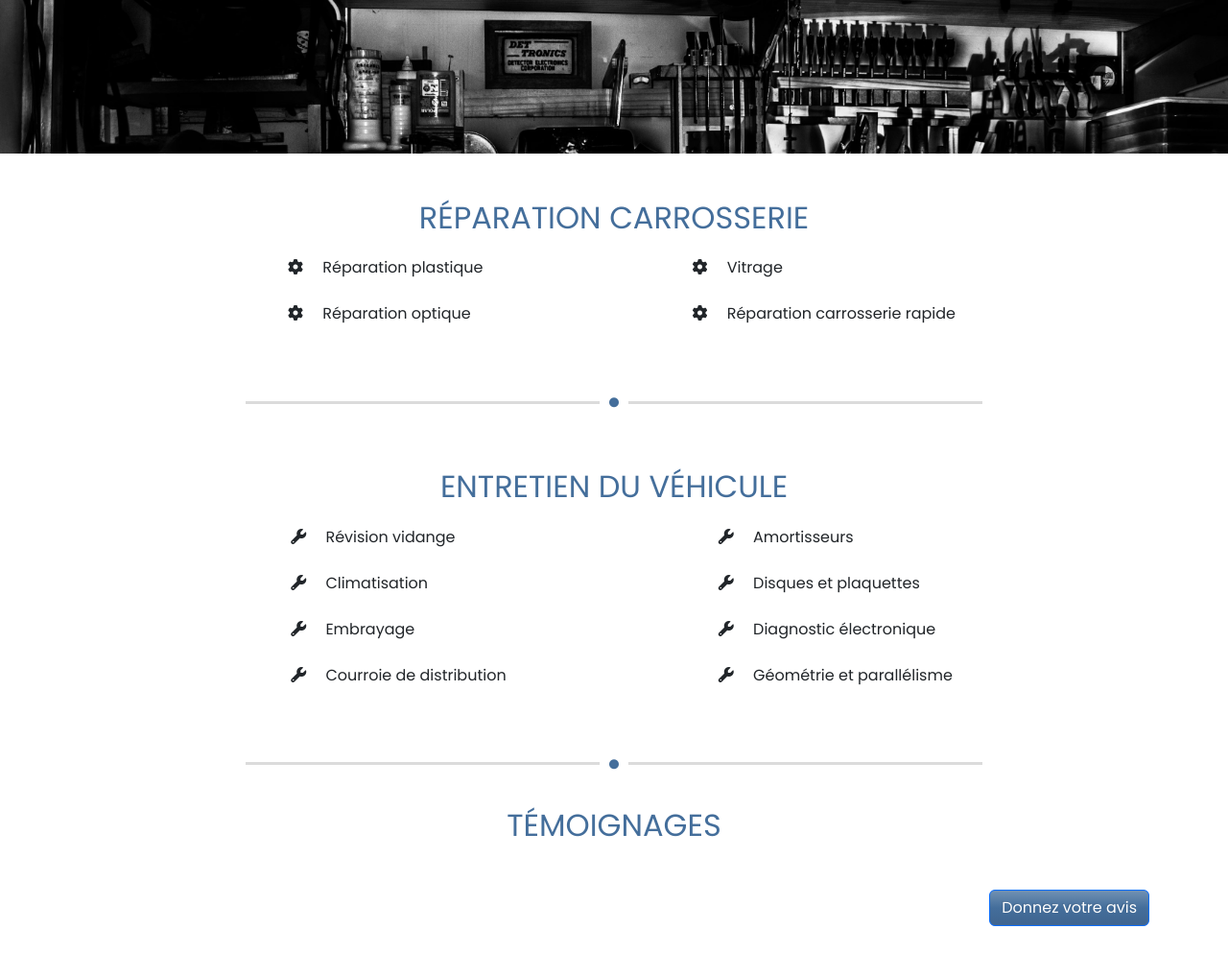
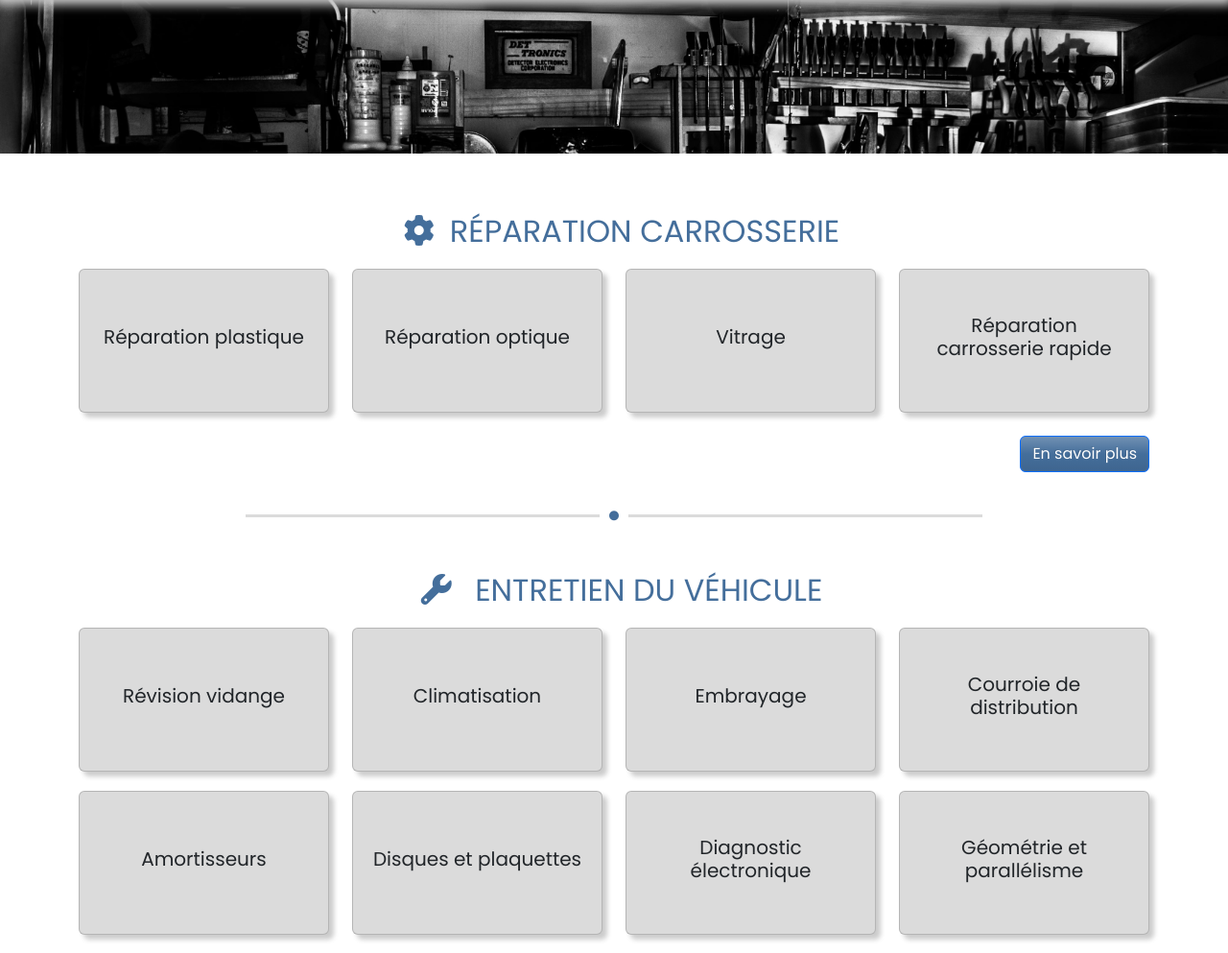
Before and after one commit to pascalreb/ecfgparrot, a Symfony app: template templates/pages/home.html.twig in a window 1280 px wide. Shown: the part 144-1137 px from the top of the page at 96% size. Run offline with Twig, Linux system fonts and the light colour scheme; the template is opened without the code that fills it, so the values that code supplies are empty; some libraries are stand-ins or nearby versions.

Commit message:
css for home page & icons for crud cars, hours, opinions

```diff
--- a/templates/base.html.twig
+++ b/templates/base.html.twig
@@ -29,7 +29,6 @@
                 font-family: 'Poppins', sans-serif;
                 list-style: none;
             }
-
             .grid {
                 display: grid;
                 grid-template-columns: repeat(3, 1fr);
@@ -43,7 +42,6 @@
                 color: #446E9B;
                 font-size: 10px;
             }
-
             .divider::before,
             .divider::after {
                 content:'';
@@ -51,15 +49,12 @@
                 height: 3px;
                 background-color: #DBDBDB;
             }
-
             .divider::before {
                 margin-right: 10px;
             }
-
             .divider::after {
                 margin-left: 10px;
             }
-
             .scroll-to-top {
                 position: fixed;
                 bottom: 50px;
@@ -68,28 +63,55 @@
                 cursor: pointer;
                 font-size: 3rem;
                 color: #446E9B;
+                animation: fadein 2s;
             }
-
+            @keyframes fadein {
+                from {
+                    opacity:0;
+                }
+                to {
+                    opacity:1;
+                }
+            }
             .scroll-to-top:hover {
-                transform: translateY(-5px);
+                /*transform: translateY(-5px);*/
+                transform: scale(1.2);
             }
-
             .clickable {
                 cursor: pointer;
             }
-
             .star {
                 display: inline-block;
                 cursor: pointer;
                 color: #ccc;
             }
-
             .star i {
                 font-size: 24px;
             }
-
             .star.active {
                 color: #ffc107;
+            }
+            .temoignages {
+                background-color:#DBDBDB;
+                box-shadow: 5px 5px 5px #ccc;
+                border-radius: 5px;
+            }
+            .carrosserie div, .entretien div {
+                height: 150px;
+                text-align: center;
+                display: flex;
+                flex-direction: column;
+                justify-content: center;
+            }
+            .carrosserie .card, .entretien .card {
+                background-color: #DBDBDB;
+                box-shadow: 5px 5px 5px #ccc;
+            }
+            .navbar {
+                box-shadow: 0 0 10px 5px #ccc;
+            }
+            .entretien > div {
+                margin-bottom: 20px;
             }
 
 
--- a/templates/pages/car/index_public.html.twig
+++ b/templates/pages/car/index_public.html.twig
@@ -41,7 +41,7 @@
 
         <div>
             <a href="#" class="scroll-to-top" aria-label="Remonter en haut de la page">
-                <i class="fa-solid fa-circle-up"></i>
+                <i class="fa-solid fa-chevron-up"></i>
             </a>
         </div>
 
--- a/templates/pages/home.html.twig
+++ b/templates/pages/home.html.twig
@@ -8,16 +8,40 @@
     </div>
 
     <section class="container-sm d-flex flex-column">
-            <h2 class="mt-4 pt-4 text-center" style="text-transform: uppercase; color: #446E9B;">Réparation carrosserie</h2>
-            <div class="d-flex justify-content-evenly mb-4">
-                <div>
-                    <i class="fa-solid fa-gear m-3"></i> Réparation plastique<br>
-                    <i class="fa-solid fa-gear m-3"></i> Réparation optique<br>
+        <h2 class="mt-4 pt-4 text-center" style="text-transform: uppercase; color: #446E9B;">
+            <i class="fa-solid fa-gear m-3"></i>Réparation carrosserie</h2>
+        <div class="carrosserie row">
+            <div class="col-sm-3">
+                <div class="card">
+                    <div class="card-body">
+                        <h5 class="card-title">Réparation plastique</h5>
                     </div>
-                <div>
-                    <i class="fa-solid fa-gear m-3"></i> Vitrage<br>
-                    <i class="fa-solid fa-gear m-3"></i> Réparation carrosserie rapide<br>
                 </div>
+            </div>
+            <div class="col-sm-3">
+                <div class="card">
+                    <div class="card-body">
+                        <h5 class="card-title">Réparation optique</h5>
+                    </div>
+                </div>
+            </div>
+            <div class="col-sm-3">
+                <div class="card">
+                    <div class="card-body">
+                        <h5 class="card-title">Vitrage</h5>
+                    </div>
+                </div>
+            </div>
+            <div class="col-sm-3">
+                <div class="card">
+                    <div class="card-body">
+                        <h5 class="card-title">Réparation carrosserie rapide</h5>
+                    </div>
+                </div>
+            </div>
+        </div>
+        <div class="d-flex justify-content-end mt-4">
+            <a href=""><button type="button" class="btn btn-primary">En savoir plus</button></a>
         </div>
     </section>
 
@@ -26,20 +50,68 @@
     </div>
 
     <section class="container-sm d-flex flex-column">
-            <h2 class="mt-4 text-center" style="text-transform: uppercase; color: #446E9B;">Entretien du véhicule</h2>
-            <div class="d-flex justify-content-evenly mb-4">
-                <div>
-                    <i class="fa-solid fa-wrench m-3"></i> Révision vidange<br>
-                    <i class="fa-solid fa-wrench m-3"></i> Climatisation<br>
-                    <i class="fa-solid fa-wrench m-3"></i> Embrayage<br>
-                    <i class="fa-solid fa-wrench m-3"></i> Courroie de distribution<br>
+        <h2 class="text-center" style="text-transform: uppercase; color: #446E9B;">
+            <i class="fa-solid fa-wrench m-3"></i> Entretien du véhicule</h2>
+        <div class="entretien row d-flex flex-wrap justify-content-between">
+            <div class="col-sm-3">
+                <div class="card">
+                    <div class="card-body">
+                        <h5 class="card-title">Révision vidange</h5>
                     </div>
-                <div>
-                    <i class="fa-solid fa-wrench m-3"></i> Amortisseurs<br>
-                    <i class="fa-solid fa-wrench m-3"></i> Disques et plaquettes<br>
-                    <i class="fa-solid fa-wrench m-3"></i> Diagnostic électronique<br>
-                    <i class="fa-solid fa-wrench m-3"></i> Géométrie et parallélisme<br>
                 </div>
+            </div>
+            <div class="col-sm-3">
+                <div class="card">
+                    <div class="card-body">
+                        <h5 class="card-title">Climatisation</h5>
+                    </div>
+                </div>
+            </div>
+            <div class="col-sm-3">
+                <div class="card">
+                    <div class="card-body">
+                        <h5 class="card-title">Embrayage</h5>
+                    </div>
+                </div>
+            </div>
+            <div class="col-sm-3">
+                <div class="card">
+                    <div class="card-body">
+                        <h5 class="card-title">Courroie de distribution</h5>
+                    </div>
+                </div>
+            </div>
+            <div class="col-sm-3">
+                <div class="card">
+                    <div class="card-body">
+                        <h5 class="card-title">Amortisseurs</h5>
+                    </div>
+                </div>
+            </div>
+            <div class="col-sm-3">
+                <div class="card">
+                    <div class="card-body">
+                        <h5 class="card-title">Disques et plaquettes</h5>
+                    </div>
+                </div>
+            </div>
+            <div class="col-sm-3">
+                <div class="card">
+                    <div class="card-body">
+                        <h5 class="card-title">Diagnostic électronique</h5>
+                    </div>
+                </div>
+            </div>
+            <div class="col-sm-3">
+                <div class="card">
+                    <div class="card-body">
+                        <h5 class="card-title ex">Géométrie et parallélisme</h5>
+                    </div>
+                </div>
+            </div>
+        </div>
+        <div class="d-flex justify-content-end mt-2">
+            <a href=""><button type="button" class="btn btn-primary">En savoir plus</button></a>
         </div>
     </section>
 
@@ -47,8 +119,8 @@
         <i class="fa-solid fa-circle"></i>
     </div>
 
-    <section class="container-sm mb-4">
-            <h2 class="m-4 text-center" style="text-transform: uppercase; color: #446E9B;">Témoignages</h2>
+    <section class="temoignages container-sm p-4">
+        <h2 class="text-center" style="text-transform: uppercase; color: #446E9B;">Témoignages</h2>
         <div class="d-flex flex-wrap">
             {% for opinion in opinions %}
                 <div class="card m-1" style="width: 100%;">
@@ -64,10 +136,10 @@
                                     <i class="fa-regular fa-star"></i>
                                 {% endif %}
                             {% endfor %}
-                                <span class="fw-bold p-3">
+                            <span class="fw-bold ps-3">
                                 {{ opinion.mark }}/5
                             </span>
-                                <span class="p-3">
+                            <span>
                                 - {{ opinion.createdAt|date("m/d/Y") }}
                             </span>
                         </p>
@@ -96,7 +168,7 @@
     </section>
     <div>
         <a href="#" class="scroll-to-top" aria-label="Remonter en haut de la page">
-            <i class="fa-solid fa-circle-up"></i>
+            <i class="fa-solid fa-chevron-up"></i>
         </a>
     </div>
 
```
Also changed, not shown: templates/pages/car/index.html.twig (+5 -5 lines), templates/pages/hour/index.html.twig (+5 -5 lines), templates/pages/opinion/index.html.twig (+5 -5 lines). Lines whose indentation alone changed are shown as unchanged.
